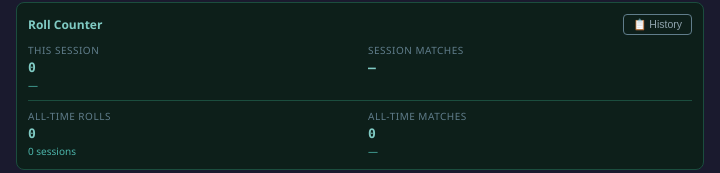
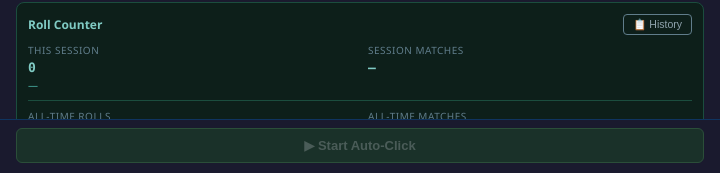
Before and after one commit to lbrulet/bod-auto-clicker, an Electron app: page src/index.html in a window 720 px wide. Shown: the part 627-800 px from the top of the page. Drawn offline with Linux system fonts and the light colour scheme; no server answers.

Commit message:
v1.0.4 — Fix Start button always visible, scrollable window when many rules

```diff
--- a/package.json
+++ b/package.json
@@ -1,6 +1,6 @@
 {
   "name": "ocr-auto-clicker",
-  "version": "1.0.3",
+  "version": "1.0.4",
   "description": "Auto-clicker that stops when OCR detects specific text in screen zones",
   "main": "main.js",
   "author": "mcvp",
--- a/src/index.html
+++ b/src/index.html
@@ -11,8 +11,8 @@
       font-family: 'Segoe UI', Arial, sans-serif;
       background: #1a1a2e;
       color: #e0e0e0;
-      padding: 14px 16px;
-      overflow: hidden;
+      padding: 14px 16px 60px;
+      overflow-y: auto;
     }
 
     h1 {
@@ -282,7 +282,14 @@
     .history-scroll::-webkit-scrollbar-thumb { background: #1a3a5c; border-radius: 2px; }
 
     /* ── Controls ────────────────────────────────────────────────────── */
-    .controls { display: flex; gap: 10px; margin-top: 4px; }
+    .controls {
+      display: flex; gap: 10px;
+      position: fixed; bottom: 0; left: 0; right: 0;
+      padding: 8px 16px 10px;
+      background: #1a1a2e;
+      border-top: 1px solid #0f3460;
+      z-index: 50;
+    }
 
     .btn-start {
       flex: 1; padding: 9px; background: #1b5e20;
@@ -429,7 +436,7 @@
     </div>
   </div>
 
-  <!-- Start / Stop -->
+  <!-- Start / Stop — fixed at bottom -->
   <div class="controls">
     <button class="btn-start" id="startBtn" onclick="startAutomation()" disabled>▶  Start Auto-Click</button>
     <button class="btn-stop"  id="stopBtn"  onclick="stopAutomation()">■  Stop</button>
```
Also changed, not shown: CHANGELOG.md.
